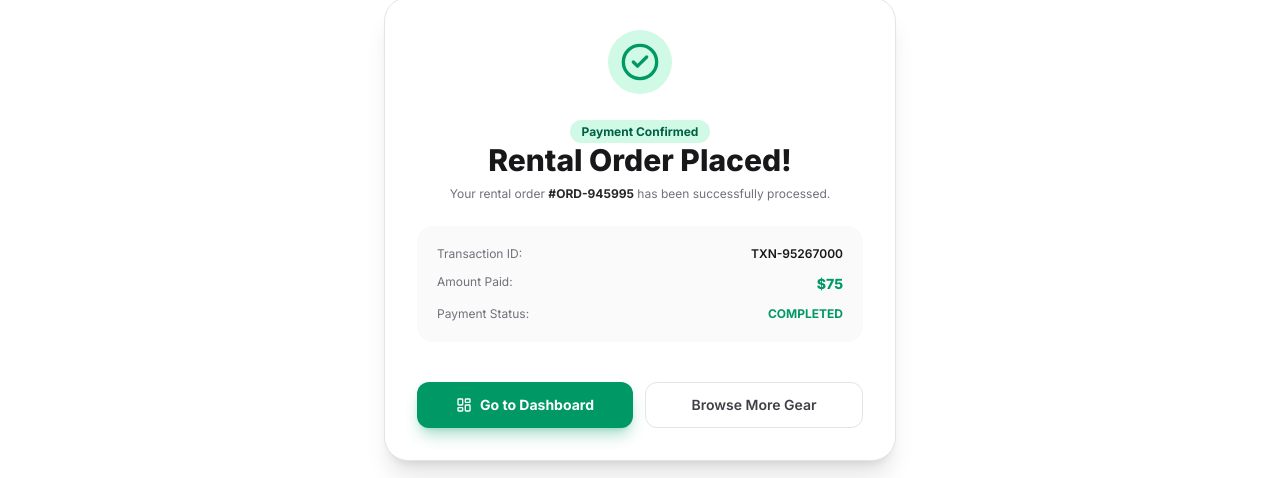
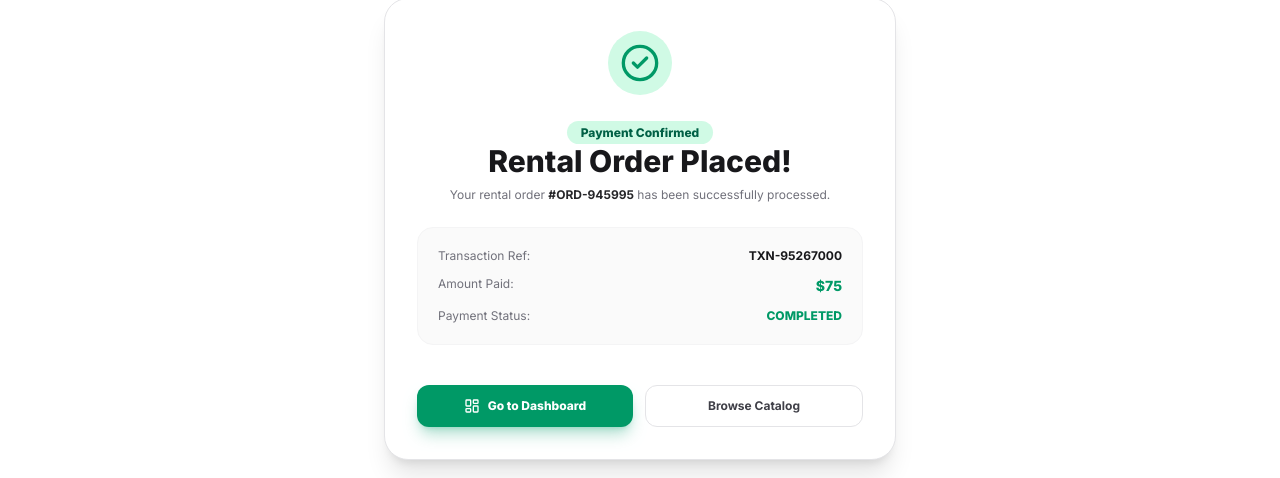
Before and after one commit to MaestroDev-H/B7A5, a Next.js app: page /payment/success in a window 1280 px wide. Shown: the part 136-614 px from the top of the page. Built offline with nearby package versions, Linux system fonts and the light colour scheme; no server answers.

Commit message:
Build Payment success and cancel gateway redirect pages

```diff
--- a/src/app/payment/success/page.tsx
+++ b/src/app/payment/success/page.tsx
@@ -3,7 +3,7 @@
 import React, { Suspense } from "react";
 import Link from "next/link";
 import { useSearchParams } from "next/navigation";
-import { CheckCircle2, LayoutDashboard } from "lucide-react";
+import { CheckCircle2, LayoutDashboard, ArrowRight, ShieldCheck, Download } from "lucide-react";
 
 function SuccessContent() {
   const searchParams = useSearchParams();
@@ -17,7 +17,7 @@ function SuccessContent() {
       </div>
 
       <div className="space-y-2">
-        <span className="rounded-full bg-emerald-100 px-3 py-1 text-xs font-bold text-emerald-800 dark:bg-emerald-950 dark:text-emerald-300">
+        <span className="rounded-full bg-emerald-100 px-3.5 py-1 text-xs font-extrabold text-emerald-800 dark:bg-emerald-950 dark:text-emerald-300">
           Payment Confirmed
         </span>
         <h1 className="text-3xl font-extrabold text-zinc-900 dark:text-white">
@@ -28,10 +28,11 @@ function SuccessContent() {
         </p>
       </div>
 
-      <div className="rounded-2xl bg-zinc-50 p-5 text-left dark:bg-zinc-950 space-y-3 text-xs">
+      {/* Interactive Receipt Card */}
+      <div className="rounded-2xl bg-zinc-50 p-5 text-left dark:bg-zinc-950 space-y-3 text-xs border border-zinc-100 dark:border-zinc-800">
         <div className="flex justify-between text-zinc-500">
-          <span>Transaction ID:</span>
-          <span className="font-mono text-zinc-900 dark:text-white font-semibold">
+          <span>Transaction Ref:</span>
+          <span className="font-mono text-zinc-900 dark:text-white font-bold">
             TXN-{Date.now().toString().slice(-8)}
           </span>
         </div>
@@ -41,22 +42,22 @@ function SuccessContent() {
         </div>
         <div className="flex justify-between text-zinc-500">
           <span>Payment Status:</span>
-          <span className="font-bold text-emerald-600">COMPLETED</span>
+          <span className="font-extrabold text-emerald-600">COMPLETED</span>
         </div>
       </div>
 
       <div className="flex flex-col sm:flex-row gap-3 pt-4">
         <Link
           href="/dashboard/customer"
-          className="flex-1 flex items-center justify-center gap-2 rounded-xl bg-emerald-600 py-3 text-sm font-bold text-white shadow-lg shadow-emerald-600/30 hover:bg-emerald-500 transition-all"
+          className="flex-1 flex items-center justify-center gap-2 rounded-xl bg-emerald-600 py-3 text-xs font-extrabold text-white shadow-lg shadow-emerald-600/30 hover:bg-emerald-500 transition-all"
         >
           <LayoutDashboard className="h-4 w-4" /> Go to Dashboard
         </Link>
         <Link
           href="/"
-          className="flex-1 flex items-center justify-center gap-2 rounded-xl border border-zinc-200 py-3 text-sm font-semibold text-zinc-700 hover:bg-zinc-100 dark:border-zinc-800 dark:text-zinc-300 dark:hover:bg-zinc-800 transition-all"
+          className="flex-1 flex items-center justify-center gap-2 rounded-xl border border-zinc-200 py-3 text-xs font-bold text-zinc-700 hover:bg-zinc-100 dark:border-zinc-800 dark:text-zinc-300 dark:hover:bg-zinc-800 transition-all"
         >
-          Browse More Gear
+          Browse Catalog
         </Link>
       </div>
     </div>
@@ -66,7 +67,7 @@ function SuccessContent() {
 export default function PaymentSuccessPage() {
   return (
     <div className="flex min-h-[75vh] items-center justify-center px-4 py-16">
-      <Suspense fallback={<div className="text-xs text-zinc-400">Loading receipt...</div>}>
+      <Suspense fallback={<div className="text-xs text-zinc-400 font-bold">Loading order receipt...</div>}>
         <SuccessContent />
       </Suspense>
     </div>
```
